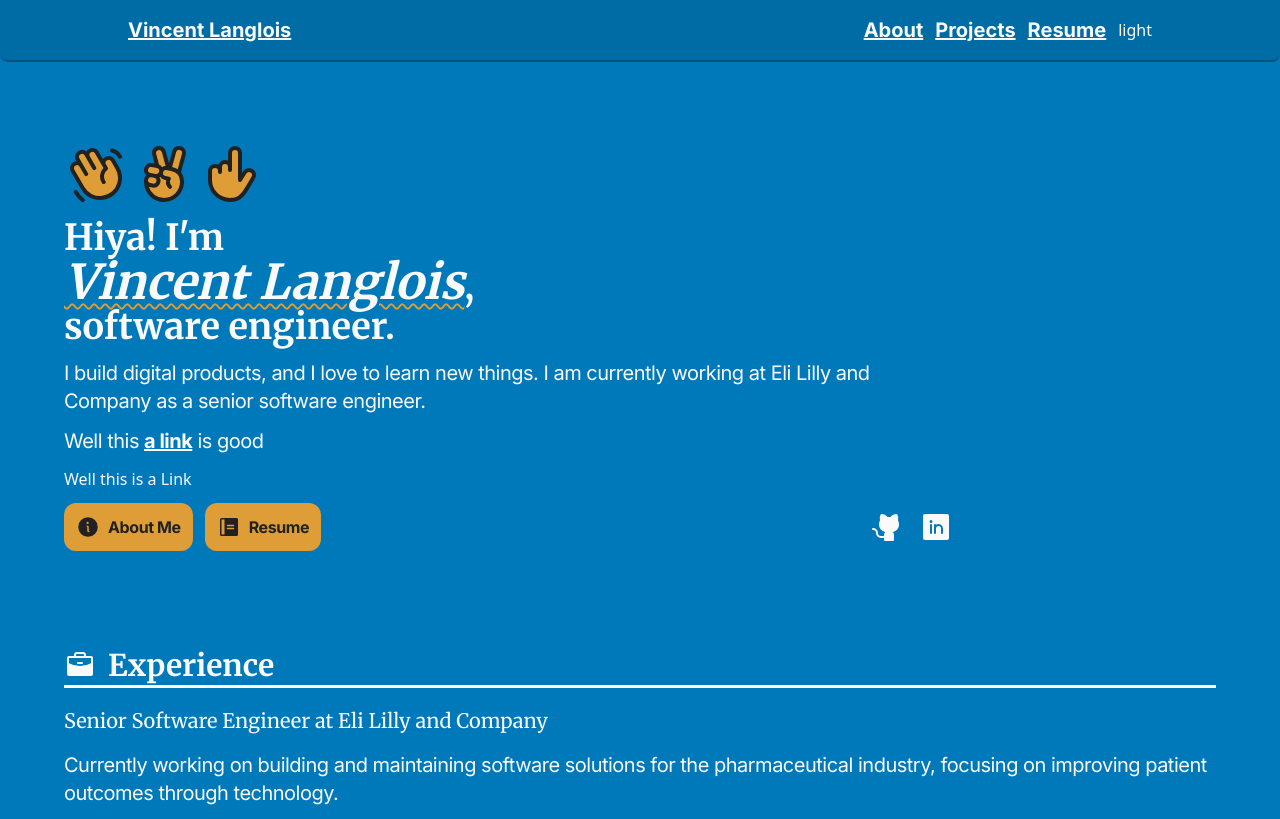
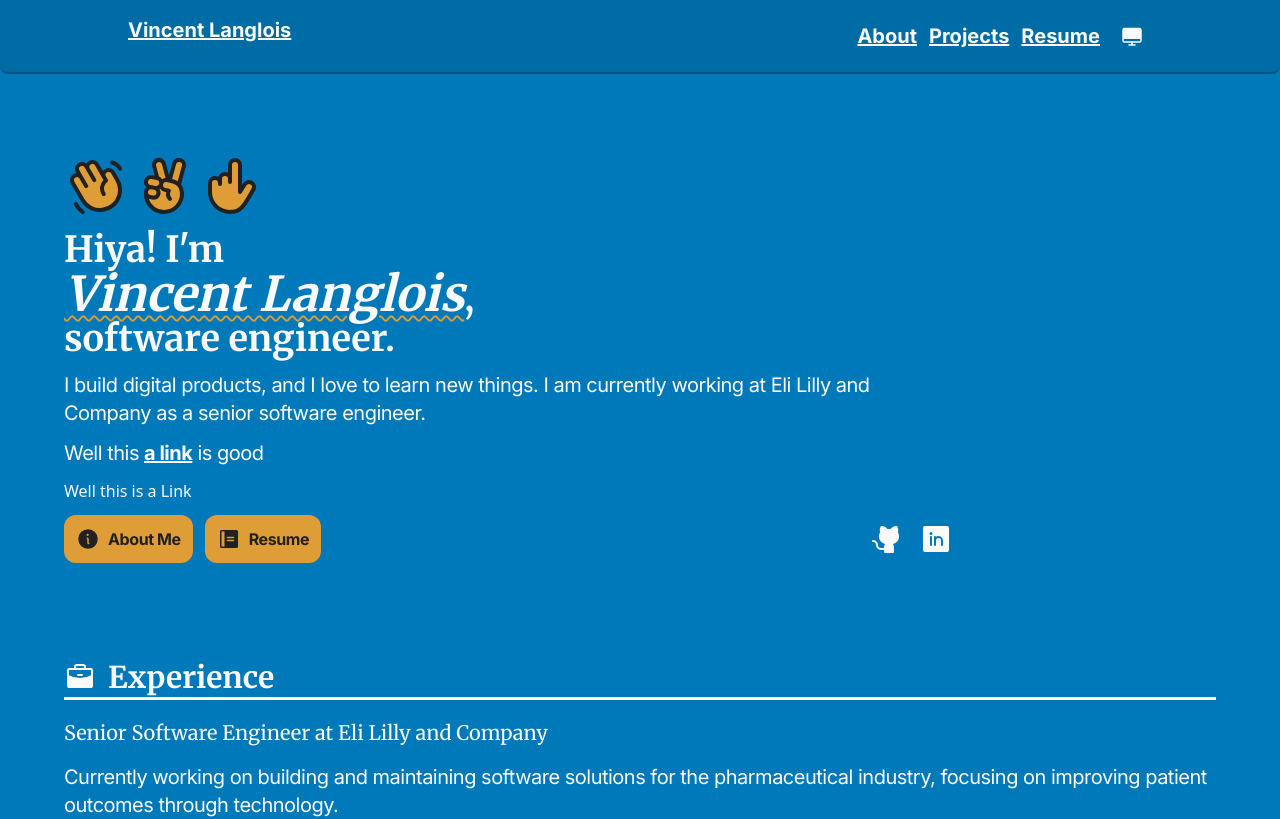
Before and after one commit to vtlanglois/portfolio-website, a Next.js app: page / in a window 1280 px wide. Shown: the top 819 px of the page. Built offline with nearby package versions, Linux system fonts and the light colour scheme.

Commit message:
feat: allow for theme toggle to use system

```diff
--- a/src/app/layout.tsx
+++ b/src/app/layout.tsx
@@ -1,16 +1,18 @@
 import type { Metadata } from "next";
 import { Geist_Mono, Inter, Merriweather } from "next/font/google";
+import Script from "next/script";
 import "./globals.css";
 import Header from "@/components/Header";
 import Footer from "@/components/Footer";
 import Wrapper from "@/components/Wrapper";
+import ThemeProvider from "@/components/ThemeProvider";
 
-export const inter = Inter({
+const inter = Inter({
   variable: "--font-inter",
   subsets: ["latin"],
 });
 
-export const merriweather = Merriweather({
+const merriweather = Merriweather({
   variable: "--font-merriweather",
   subsets: ["latin"],
   weight: ["300", "400", "700"],
@@ -32,10 +34,26 @@ export default function RootLayout({
   children: React.ReactNode;
 }>) {
   return (
-    <html lang="en">
+    <html lang="en" suppressHydrationWarning>
+      <head>
+        <Script id="theme-script" strategy="beforeInteractive">{`
+          try {
+            const theme = localStorage.getItem('theme') || 'system'
+            const systemDark = window.matchMedia('(prefers-color-scheme: dark)').matches
+
+            if (theme === 'dark' || (theme === 'system' && systemDark)) {
+              document.documentElement.classList.add('dark')
+            } else {
+              document.documentElement.classList.remove('dark')
+            }
+          } catch (e) {}
+        `}</Script>
+      </head>
       <body
         className={`${geistMono.variable} ${inter.variable} ${merriweather.variable} bg-primary-200 antialiased dark:bg-black`}
+        suppressHydrationWarning
       >
+        <ThemeProvider>
           <Header />
           <div className="mt-4 lg:mt-8">
             <Wrapper>
@@ -43,6 +61,7 @@ export default function RootLayout({
             </Wrapper>
           </div>
           <Footer />
+        </ThemeProvider>
       </body>
     </html>
   );
--- a/src/components/Header/index.tsx
+++ b/src/components/Header/index.tsx
@@ -17,7 +17,7 @@ export default function Header() {
               Vincent Langlois
             </NavLink>
           </div>
-          <div className="col-span-2 hidden flex-row justify-end gap-3 lg:flex">
+          <div className="col-span-2 hidden flex-row items-center justify-end gap-3 lg:flex">
             <NavLink
               variant="text"
               appearance="primary"
--- a/src/components/NavLink/index.tsx
+++ b/src/components/NavLink/index.tsx
@@ -11,8 +11,8 @@ interface LinkProps
   extends WithVariant<NavLinkVariant>,
     WithAppearance<NavLinkAppearance>,
     React.ComponentProps<"a"> {
-      href: string,
-    }
+  href: string;
+}
 
 const variantStyles: Record<
   NavLinkVariant,
--- /dev/null
+++ b/src/components/ThemeProvider/index.tsx
@@ -0,0 +1,91 @@
+"use client";
+
+import { createContext, useContext, useEffect, useState } from "react";
+import type { Theme } from "@/utils/cookieTheme";
+
+type ThemeContextType = {
+  theme: Theme;
+  effectiveTheme: "light" | "dark";
+  setTheme: (theme: Theme) => void;
+};
+
+const ThemeContext = createContext<ThemeContextType>({
+  theme: "system",
+  effectiveTheme: "light",
+  setTheme: () => null,
+});
+
+export function useTheme() {
+  return useContext(ThemeContext);
+}
+
+export default function ThemeProvider({
+  children,
+}: {
+  children: React.ReactNode;
+}) {
+  const [mounted, setMounted] = useState(false);
+  const [theme, setThemeState] = useState<Theme>("system");
+  const [effectiveTheme, setEffectiveTheme] = useState<"light" | "dark">(
+    "light",
+  );
+
+  // Handle system theme changes
+  useEffect(() => {
+    const mediaQuery = window.matchMedia("(prefers-color-scheme: dark)");
+
+    function handleChange() {
+      if (theme === "system") {
+        setEffectiveTheme(mediaQuery.matches ? "dark" : "light");
+        document.documentElement.classList.toggle("dark", mediaQuery.matches);
+      }
+    }
+
+    mediaQuery.addEventListener("change", handleChange);
+    return () => mediaQuery.removeEventListener("change", handleChange);
+  }, [theme]);
+
+  // Initial setup
+  useEffect(() => {
+    setMounted(true);
+    const stored = localStorage.getItem("theme") as Theme | null;
+    const initialTheme = stored || "system";
+    setThemeState(initialTheme);
+
+    if (initialTheme === "system") {
+      const systemDark = window.matchMedia(
+        "(prefers-color-scheme: dark)",
+      ).matches;
+      setEffectiveTheme(systemDark ? "dark" : "light");
+    } else {
+      setEffectiveTheme(initialTheme);
+    }
+  }, []);
+
+  const setTheme = (newTheme: Theme) => {
+    setThemeState(newTheme);
+
+    if (newTheme === "system") {
+      localStorage.removeItem("theme");
+      const systemDark = window.matchMedia(
+        "(prefers-color-scheme: dark)",
+      ).matches;
+      setEffectiveTheme(systemDark ? "dark" : "light");
+      document.documentElement.classList.toggle("dark", systemDark);
+    } else {
+      localStorage.setItem("theme", newTheme);
+      setEffectiveTheme(newTheme);
+      document.documentElement.classList.toggle("dark", newTheme === "dark");
+    }
+  };
+
+  if (!mounted) {
+    return null;
+  }
+
+  return (
+    <ThemeContext.Provider value={{ theme, effectiveTheme, setTheme }}>
+      {children}
+    </ThemeContext.Provider>
+  );
+}
--- a/src/components/ThemeToggle/index.tsx
+++ b/src/components/ThemeToggle/index.tsx
@@ -1,50 +1,56 @@
 "use client";
 
-import toggleTheme from "@/utils/themes";
+import { useTheme } from "@/components/ThemeProvider";
 import { useEffect, useState } from "react";
+import type { Theme } from "@/utils/cookieTheme";
+import { Desktop, MoonStars, SunDim } from "phosphor-react";
 
 export default function ThemeToggle() {
-  const [theme, setTheme] = useState<string>("");
+  const { theme, setTheme } = useTheme();
+  const [mounted, setMounted] = useState(false);
 
   useEffect(() => {
-    // if (window.matchMedia("(prefers-color-scheme: dark)").matches) {
-    //   localStorage.removeItem("theme");
-    //   return;
-    // }
-
-    toggleTheme()
-
-    if (
-      localStorage.theme === "dark" ||
-      (!("theme" in localStorage) &&
-        window.matchMedia("(prefers-color-scheme: dark)").matches)
-    ) {
-      localStorage.setItem("theme", "dark");
-      setTheme("dark");
-    } else {
-      localStorage.setItem("theme", "light");
-      setTheme("light");
-    }
+    setMounted(true);
   }, []);
 
-  const handleToggle = () => {
-    if (theme === "light") {
-      console.log("is light, swithcing to darj");
-      localStorage.setItem("theme", "dark");
-      setTheme("dark");
-    } else {
-      // toggleTheme("dark")
-      console.log("is dark, swithcing to lighjt");
-      localStorage.setItem("theme", "light");
-      setTheme("light");
+  const toggleTheme = () => {
+    const newTheme: Theme =
+      theme === "system" ? "light" : theme === "light" ? "dark" : "system";
+
+    setTheme(newTheme);
+  };
+
+  if (!mounted) return null;
+
+  const getIcon = () => {
+    if (theme === "system") {
+      // Always show computer icon when in system mode
+      return <Desktop weight="fill" size="24" />;
     }
-    toggleTheme();
-    // console.log(theme);
+    // For manual modes, show the corresponding icon
+    return theme === "dark" ? (
+      <MoonStars weight="fill" size="24" />
+    ) : (
+      <SunDim weight="fill" size="24" />
+    );
+  };
+
+  // Get the currently active theme for the tooltip/aria-label
+  const getNextTheme = () => {
+    if (theme === "system") return "light";
+    if (theme === "light") return "dark";
+    return "system";
   };
 
   return (
-    <>
-      <button onClick={() => handleToggle(theme)}>{theme}</button>
-    </>
+    <button
+      onClick={toggleTheme}
+      className="hover:bg-secondary-100 rounded-md p-2 transition-colors dark:hover:bg-gray-800"
+      aria-label={`Switch to ${getNextTheme()} theme`}
+      title={`Switch to ${getNextTheme()} theme`}
+    >
+      <span className="sr-only">Toggle theme (Light/Dark/System)</span>
+      {getIcon()}
+    </button>
   );
 }
--- /dev/null
+++ b/src/utils/cookieTheme.ts
@@ -0,0 +1,10 @@
+export type Theme = "light" | "dark" | "system";
+
+export function getInitialTheme(): Theme {
+  if (typeof window === "undefined") return "light";
+
+  const storedTheme = localStorage.getItem("theme") as Theme | null;
+  if (storedTheme) return storedTheme;
+
+  return "system";
+}
```
Lines whose indentation alone changed are shown as unchanged.
